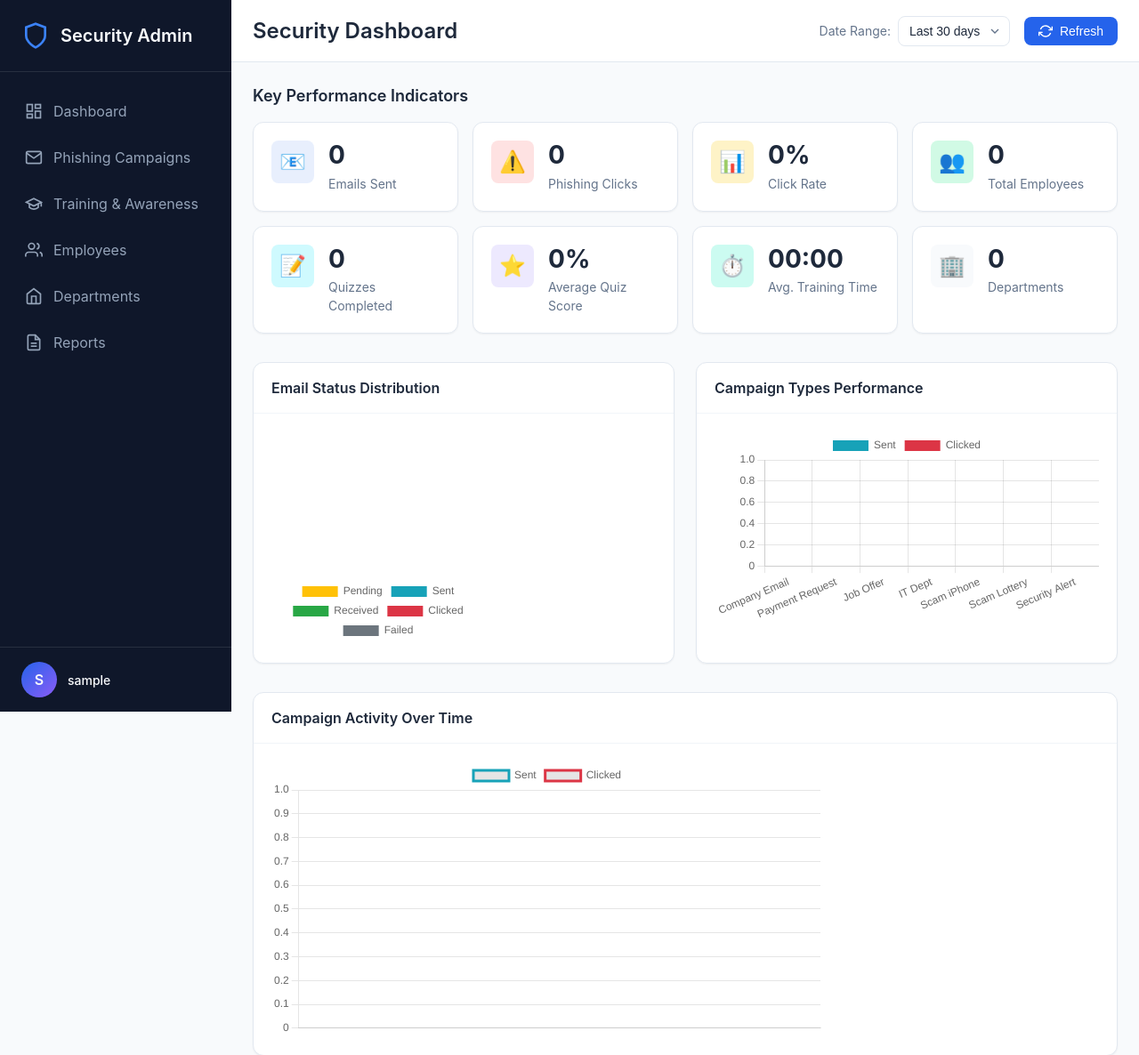
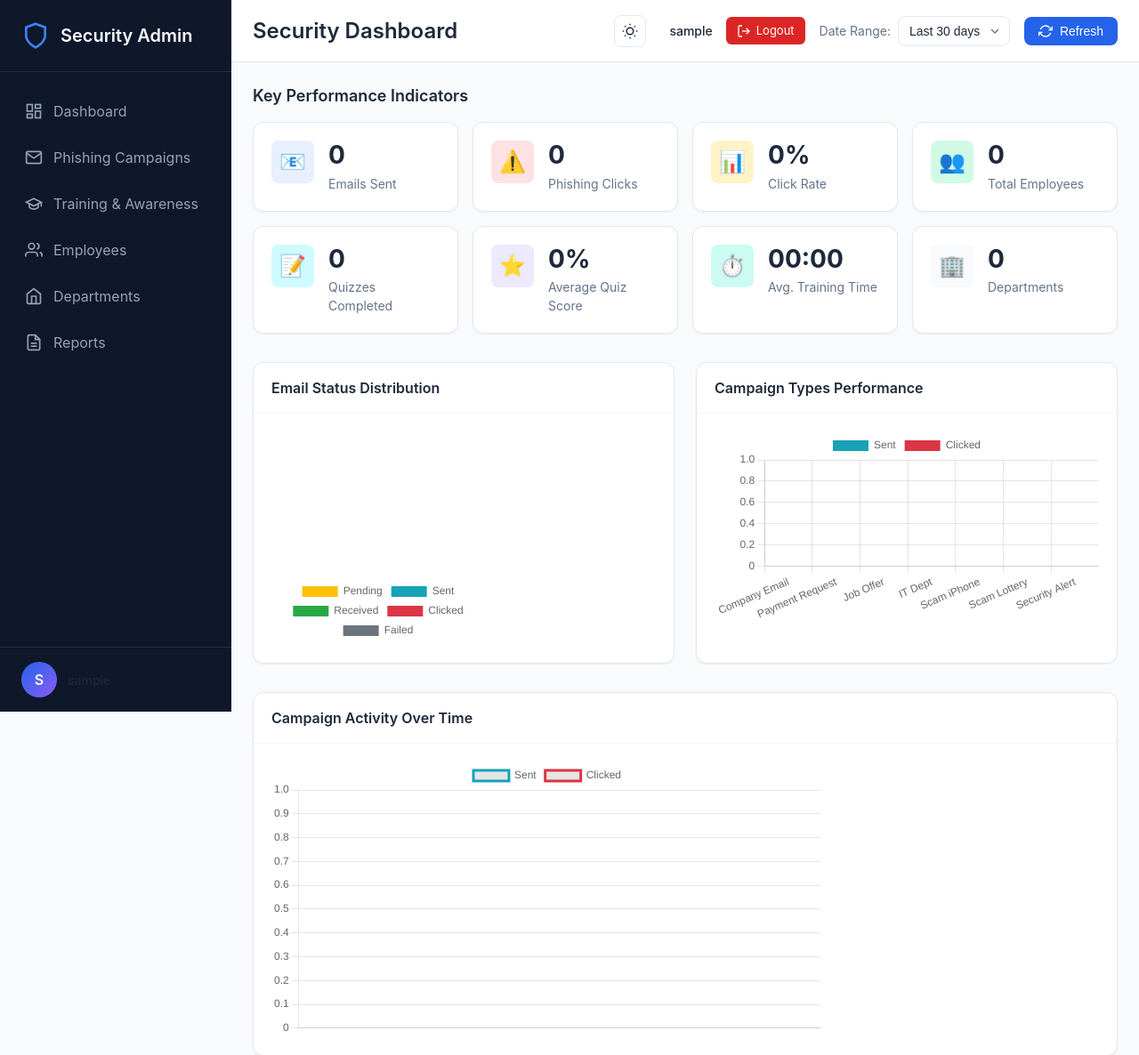
Before and after one commit to Dom-Akz/PhishShark, a Django app: page /admin/dashboard/ in a window 1280 px wide. Shown: the top 1186 px of the page at 89% size. Run offline with Django 5.2, Linux system fonts and the light colour scheme; the visitor is signed in with stand-in values (Sample User, id 1); data that the repository does not hold is empty.

Commit message:
add loogut and dark them button

```diff
--- a/PhishShark/urls.py
+++ b/PhishShark/urls.py
@@ -22,7 +22,9 @@ from PhishingShark import views
 app_name = "dashboard"
 
 urlpatterns = [
+    path("", views.logout_u, name="login"),
     path("admin/login/", views.login_u, name="login"),
+    path("admin/logout/", views.logout_u, name="logout"),
     path("admin/dashboard/", views.dashboard, name="dashboard"),
     path("admin/employees/", views.employees_page, name="employees"),
     path("phishing/send/<int:employe>/", views.phishing_email, name="phishing_email"),
--- a/PhishingShark/Templates/admin/base.html
+++ b/PhishingShark/Templates/admin/base.html
@@ -6,6 +6,7 @@
     <meta name="viewport" content="width=device-width, initial-scale=1.0" />
     <title>{% block title %}Security Admin{% endblock %}</title>
     <link rel="stylesheet" href="{% static 'css/dashboard.css' %}" />
+    <link rel="stylesheet" href="{% static 'css/base.css' %}" />
     <script src="https://cdn.jsdelivr.net/npm/chart.js@4.4.1/dist/chart.umd.min.js"></script>
     {% block extra_css %}{% endblock %}
   </head>
@@ -158,14 +159,7 @@
        <header class="header">
     <div class="header-left">
         <button class="menu-toggle" id="menuToggle">
-              <svg
-                width="24"
-                height="24"
-                viewBox="0 0 24 24"
-                fill="none"
-                stroke="currentColor"
-                stroke-width="2"
-              >
+            <svg width="24" height="24" viewBox="0 0 24 24" fill="none" stroke="currentColor" stroke-width="2">
                 <line x1="3" y1="12" x2="21" y2="12" />
                 <line x1="3" y1="6" x2="21" y2="6" />
                 <line x1="3" y1="18" x2="21" y2="18" />
@@ -176,6 +170,33 @@
         {% endblock %}
     </div>
     <div class="header-right">
+        <button class="theme-toggle" id="themeToggle" title="Toggle Dark Mode">
+            <svg class="sun-icon" width="18" height="18" viewBox="0 0 24 24" fill="none" stroke="currentColor" stroke-width="2">
+                <circle cx="12" cy="12" r="5"/>
+                <line x1="12" y1="1" x2="12" y2="3"/>
+                <line x1="12" y1="21" x2="12" y2="23"/>
+                <line x1="4.22" y1="4.22" x2="5.64" y2="5.64"/>
+                <line x1="18.36" y1="18.36" x2="19.78" y2="19.78"/>
+                <line x1="1" y1="12" x2="3" y2="12"/>
+                <line x1="21" y1="12" x2="23" y2="12"/>
+                <line x1="4.22" y1="19.78" x2="5.64" y2="18.36"/>
+                <line x1="18.36" y1="5.64" x2="19.78" y2="4.22"/>
+            </svg>
+            <svg class="moon-icon" width="18" height="18" viewBox="0 0 24 24" fill="none" stroke="currentColor" stroke-width="2" style="display: none;">
+                <path d="M21 12.79A9 9 0 1 1 11.21 3 7 7 0 0 0 21 12.79z"/>
+            </svg>
+        </button>
+        <div class="user-info-header">
+            <span class="user-name">{{ user.username|default:"Admin" }}</span>
+            <a href="/admin/logout/" class="logout-btn">
+                <svg width="16" height="16" viewBox="0 0 24 24" fill="none" stroke="currentColor" stroke-width="2">
+                    <path d="M9 21H5a2 2 0 0 1-2-2V5a2 2 0 0 1 2-2h4"/>
+                    <polyline points="16 17 21 12 16 7"/>
+                    <line x1="21" y1="12" x2="9" y2="12"/>
+                </svg>
+                Logout
+            </a>
+        </div>
         {% block header_actions %}{% endblock %}
     </div>
 </header>
@@ -345,6 +366,47 @@ function initNotifications() {
 
             return notification;
         }
+
+    // Dark Mode Toggle
+    function initDarkMode() {
+        const themeToggle = document.getElementById('themeToggle');
+        const sunIcon = document.querySelector('.sun-icon');
+        const moonIcon = document.querySelector('.moon-icon');
+
+        // Check for saved theme preference
+        const savedTheme = localStorage.getItem('theme');
+        if (savedTheme === 'dark') {
+            document.body.classList.add('dark-mode');
+            if (sunIcon && moonIcon) {
+                sunIcon.style.display = 'none';
+                moonIcon.style.display = 'block';
+            }
+        }
+
+        if (themeToggle) {
+            themeToggle.addEventListener('click', () => {
+                document.body.classList.toggle('dark-mode');
+
+                if (document.body.classList.contains('dark-mode')) {
+                    localStorage.setItem('theme', 'dark');
+                    if (sunIcon && moonIcon) {
+                        sunIcon.style.display = 'none';
+                        moonIcon.style.display = 'block';
+                    }
+                } else {
+                    localStorage.setItem('theme', 'light');
+                    if (sunIcon && moonIcon) {
+                        sunIcon.style.display = 'block';
+                        moonIcon.style.display = 'none';
+                    }
+                }
+            });
+        }
+    }
+
+    // Initialize dark mode when DOM loads
+    document.addEventListener('DOMContentLoaded', initDarkMode);
+
     </script>
     {% block extra_js %}{% endblock %}
   </body>
--- /dev/null
+++ b/PhishingShark/static/css/base.css
@@ -0,0 +1,115 @@
+.user-info-header {
+  display: flex;
+  align-items: center;
+  gap: 15px;
+}
+
+.user-name {
+  font-size: 14px;
+  font-weight: 500;
+  color: var(--text-primary);
+}
+
+.logout-btn {
+  display: flex;
+  align-items: center;
+  gap: 6px;
+  padding: 6px 12px;
+  background: #dc2626;
+  color: white;
+  text-decoration: none;
+  border-radius: 6px;
+  font-size: 13px;
+  transition: background 0.2s;
+}
+
+.logout-btn:hover {
+  background: #b91c1c;
+}
+:root {
+  --bg-primary: #f8fafc;
+  --bg-secondary: #ffffff;
+  --card-bg: #ffffff;
+  --text-primary: #1e293b;
+  --text-secondary: #64748b;
+  --border-color: #e2e8f0;
+  --shadow-sm: 0 1px 2px 0 rgba(0, 0, 0, 0.05);
+  --shadow-md: 0 4px 6px -1px rgba(0, 0, 0, 0.1);
+}
+
+/* Dark Mode */
+body.dark-mode {
+  --bg-primary: #0f172a;
+  --bg-secondary: #1e293b;
+  --card-bg: #1e293b;
+  --text-primary: #f1f5f9;
+  --text-secondary: #94a3b8;
+  --border-color: #334155;
+  --shadow-sm: 0 1px 2px 0 rgba(0, 0, 0, 0.3);
+  --shadow-md: 0 4px 6px -1px rgba(0, 0, 0, 0.3);
+}
+
+body.dark-mode .sidebar {
+  background: linear-gradient(135deg, #0f172a 0%, #1e1b4b 100%);
+}
+
+body.dark-mode .header,
+body.dark-mode .stat-card,
+body.dark-mode .chart-card,
+body.dark-mode .table-card,
+body.dark-mode .kpi-card {
+  background: var(--card-bg);
+  border-color: var(--border-color);
+}
+
+body.dark-mode .data-table th {
+  background: #0f172a;
+}
+
+body.dark-mode .data-table tr:hover td {
+  background: #334155;
+}
+
+body.dark-mode .notification {
+  background: #1e293b;
+  color: #f1f5f9;
+}
+
+body.dark-mode .filter-select {
+  background: #1e293b;
+  color: #f1f5f9;
+  border-color: #334155;
+}
+
+body.dark-mode .btn-secondary {
+  background: #1e293b;
+  border-color: #334155;
+  color: #f1f5f9;
+}
+
+body.dark-mode .btn-secondary:hover {
+  background: #334155;
+}
+
+/* Theme Toggle Button */
+.theme-toggle {
+  background: var(--bg-secondary);
+  border: 1px solid var(--border-color);
+  border-radius: 8px;
+  padding: 8px;
+  cursor: pointer;
+  display: flex;
+  align-items: center;
+  justify-content: center;
+  transition: all 0.2s;
+  margin-right: 10px;
+}
+
+.theme-toggle:hover {
+  background: var(--bg-primary);
+  border-color: var(--primary);
+}
+
+.theme-toggle svg {
+  stroke: var(--text-primary);
+}
```
Lines whose indentation alone changed are shown as unchanged.
